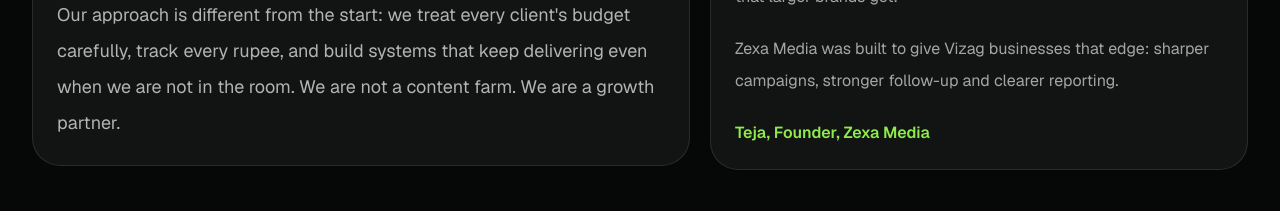
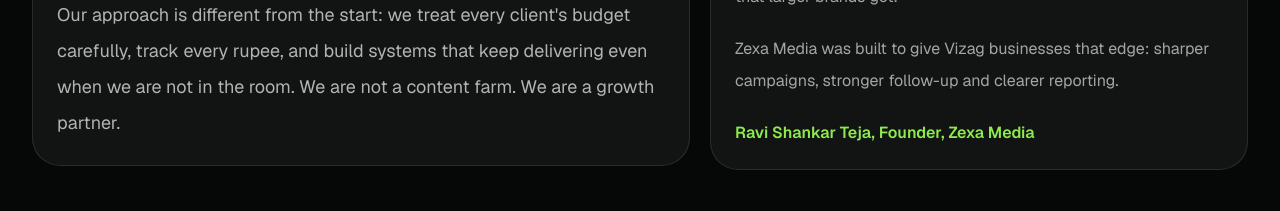
Before and after one commit to yravishankarteja-pixel/zexamedia, a Next.js app: page /about in a window 1280 px wide. Shown: the part 1200-1411 px from the top of the page. Built offline with nearby package versions, Linux system fonts and the light colour scheme; no server answers.

Commit message:
Use full Zexa Media founder identity

```diff
--- a/app/about/page.tsx
+++ b/app/about/page.tsx
@@ -13,6 +13,7 @@
 } from "@/lib/business-info";
 import { absoluteUrl, siteUrl } from "@/lib/site-url";
 
+
 export const metadata: Metadata = {
   title: "About Zexa Media | Our Story & Mission",
   description:
@@ -20,7 +21,9 @@
   alternates: { canonical: absoluteUrl("/about") },
 };
 
+
 const pageUrl = absoluteUrl("/about");
+
 
 const values = [
   [
@@ -49,6 +52,7 @@
   ],
 ];
 
+
 const founderExpertise = [
   [
     "Performance mindset",
@@ -72,6 +76,7 @@
   ],
 ];
 
+
 const aboutFaqs = [
   {
     question: "What does Zexa Media do?",
@@ -89,6 +94,7 @@
       "Zexa Media focuses on growth systems, not only posting content or running isolated ads. The work connects campaigns, content, tracking, landing pages, follow-up automation and reporting so business owners can see what is moving the needle.",
   },
 ];
+
 
 const aboutPageSchema = {
   "@context": "https://schema.org",
@@ -122,7 +128,8 @@
       "Performance marketing and growth marketing agency serving businesses in Visakhapatnam and across India.",
     founder: {
       "@type": "Person",
-      name: "Teja",
+      "@id": `${siteUrl}/#founder`,
+      name: "Ravi Shankar Teja",
       jobTitle: "Founder",
       worksFor: {
         "@id": `${siteUrl}/#localbusiness`,
@@ -130,6 +137,7 @@
     },
   },
 };
+
 
 const faqSchema = {
   "@context": "https://schema.org",
@@ -143,6 +151,7 @@
     },
   })),
 };
+
 
 export default function AboutPage() {
   return (
@@ -164,6 +173,7 @@
         metricLabel="Built for growth"
         metricValue="Strategy, tracking, creative, and follow-up"
       />
+
 
       <Section eyebrow="Our story" title="Why we started Zexa Media.">
         <div className="grid gap-5 lg:grid-cols-[1.1fr_0.9fr]">
@@ -190,10 +200,13 @@
               Zexa Media was built to give Vizag businesses that edge: sharper campaigns,
               stronger follow-up and clearer reporting.
             </p>
-            <p className="mt-6 font-semibold text-[#8EEA4D]">Teja, Founder, Zexa Media</p>
+            <p className="mt-6 font-semibold text-[#8EEA4D]">
+              Ravi Shankar Teja, Founder, Zexa Media
+            </p>
           </GlassCard>
         </div>
       </Section>
+
 
       <Section eyebrow="Mission and vision" title="Results, transparency, and long-term partnerships.">
         <div className="grid gap-4 md:grid-cols-2">
@@ -214,6 +227,7 @@
         </div>
       </Section>
 
+
       <Section eyebrow="Founder expertise" title="What clients should expect from Zexa Media.">
         <div className="grid gap-4 md:grid-cols-2 xl:grid-cols-4">
           {founderExpertise.map(([title, copy, Icon]) => (
@@ -226,6 +240,7 @@
         </div>
       </Section>
 
+
       <Section eyebrow="What we believe" title="The operating principles behind Zexa Media.">
         <div className="grid gap-4 md:grid-cols-2 lg:grid-cols-3">
           {values.map(([title, copy]) => (
@@ -236,6 +251,7 @@
           ))}
         </div>
       </Section>
+
 
       <Section eyebrow="Local focus" title="Why Visakhapatnam businesses need a different marketing approach.">
         <div className="grid gap-5 lg:grid-cols-[1fr_1fr]">
@@ -259,6 +275,7 @@
         </div>
       </Section>
 
+
       <Section eyebrow="FAQ" title="About Zexa Media.">
         <div className="grid gap-5 lg:grid-cols-3">
           {aboutFaqs.map((faq) => (
@@ -269,6 +286,7 @@
           ))}
         </div>
       </Section>
+
 
       <Section eyebrow="Next step" title="Work with a team focused on your growth system.">
         <div className="grid gap-5 lg:grid-cols-[1fr_auto] lg:items-center">
```
